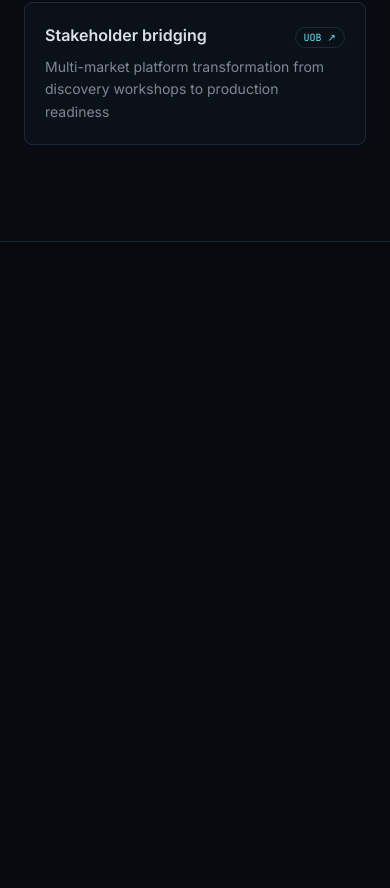
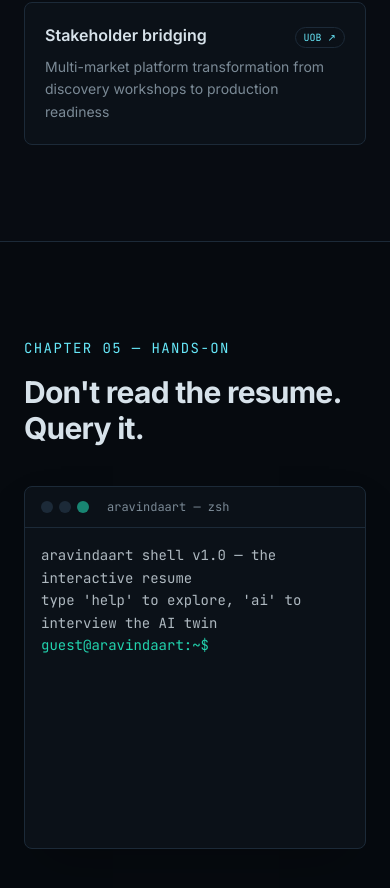
Before and after one commit to aravindaart/portfolio, a Next.js app: page / in a window 390 px wide. Shown: the part 7566-8454 px from the top of the page. Before the commit the page ends 7808 px from the top, so only its background shows below. Built offline with nearby package versions, Linux system fonts and the light colour scheme.

Commit message:
feat: interactive terminal UI

```diff
--- a/app/page.tsx
+++ b/app/page.tsx
@@ -1,6 +1,7 @@
 import { ChapterSection } from "@/components/story/ChapterSection";
 import { FdeThesis } from "@/components/story/FdeThesis";
 import { Hero } from "@/components/story/Hero";
+import { Terminal } from "@/components/terminal/Terminal";
 import { ModeProvider } from "@/lib/mode";
 import { profile } from "@/content/profile";
 
@@ -13,6 +14,7 @@ export default function Home() {
           <ChapterSection key={chapter.id} chapter={chapter} />
         ))}
         <FdeThesis profile={profile} />
+        <Terminal />
       </main>
     </ModeProvider>
   );
--- /dev/null
+++ b/components/terminal/Terminal.tsx
@@ -0,0 +1,169 @@
+"use client";
+
+import { useEffect, useRef, useState } from "react";
+import { executeCommand } from "@/lib/terminal/commands";
+import { useMode } from "@/lib/mode";
+import { profile } from "@/content/profile";
+import { AiChat } from "@/components/terminal/AiChat";
+
+const PROMPT = "guest@aravindaart:~$";
+
+interface LogEntry {
+  id: number;
+  kind: "input" | "output";
+  text: string;
+}
+
+const WELCOME: string[] = [
+  "aravindaart shell v1.0 — the interactive resume",
+  "type 'help' to explore, 'ai' to interview the AI twin",
+];
+
+export function Terminal() {
+  const { toggle } = useMode();
+  const aiEnabled = process.env.NEXT_PUBLIC_AI_ENABLED === "1";
+  const [log, setLog] = useState<LogEntry[]>(
+    WELCOME.map((text, id) => ({ id, kind: "output", text })),
+  );
+  const [input, setInput] = useState("");
+  const [history, setHistory] = useState<string[]>([]);
+  const [historyIndex, setHistoryIndex] = useState(-1);
+  const [aiActive, setAiActive] = useState(false);
+  const nextId = useRef(WELCOME.length);
+  const scrollRef = useRef<HTMLDivElement>(null);
+  const inputRef = useRef<HTMLInputElement>(null);
+
+  useEffect(() => {
+    scrollRef.current?.scrollTo({ top: scrollRef.current.scrollHeight });
+  }, [log, aiActive]);
+
+  const append = (entries: Omit<LogEntry, "id">[]) => {
+    setLog((current) => [
+      ...current,
+      ...entries.map((entry) => ({ ...entry, id: nextId.current++ })),
+    ]);
+  };
+
+  const submit = () => {
+    const command = input.trim();
+    setInput("");
+    setHistoryIndex(-1);
+    if (!command) return;
+    setHistory((h) => [command, ...h]);
+
+    const result = executeCommand(command, profile);
+    const echo: Omit<LogEntry, "id">[] = [
+      { kind: "input", text: `${PROMPT} ${command}` },
+      ...result.output.map((text) => ({ kind: "output" as const, text })),
+    ];
+
+    switch (result.action?.type) {
+      case "clear":
+        setLog([]);
+        return;
+      case "scroll":
+        append(echo);
+        document
+          .getElementById(result.action.target)
+          ?.scrollIntoView({ behavior: "smooth" });
+        return;
+      case "recruiter":
+        append(echo);
+        toggle();
+        return;
+      case "ai":
+        if (aiEnabled) {
+          append(echo);
+          setAiActive(true);
+        } else {
+          append([
+            ...echo,
+            {
+              kind: "output",
+              text: "AI twin is offline in this build — the scripted shell knows everything anyway. Try 'incidents' or 'experience walmart'.",
+            },
+          ]);
+        }
+        return;
+      default:
+        append(echo);
+    }
+  };
+
+  const onKeyDown = (event: React.KeyboardEvent<HTMLInputElement>) => {
+    if (event.key === "Enter") {
+      submit();
+    } else if (event.key === "ArrowUp") {
+      event.preventDefault();
+      const next = Math.min(historyIndex + 1, history.length - 1);
+      if (history[next] !== undefined) {
+        setHistoryIndex(next);
+        setInput(history[next]);
+      }
+    } else if (event.key === "ArrowDown") {
+      event.preventDefault();
+      const next = historyIndex - 1;
+      setHistoryIndex(Math.max(next, -1));
+      setInput(next >= 0 ? (history[next] ?? "") : "");
+    } else if (event.key === "Escape") {
+      inputRef.current?.blur();
+    }
+  };
+
+  return (
+    <section id="terminal" className="mx-auto w-full max-w-5xl px-6 py-24">
+      <p className="font-mono text-sm tracking-widest text-accent2 uppercase">
+        Chapter 05 — Hands-On
+      </p>
+      <h2 className="mt-4 text-3xl font-bold tracking-tight text-text sm:text-5xl">
+        Don&apos;t read the resume. Query it.
+      </h2>
+
+      <div className="mt-10 overflow-hidden rounded-lg border border-edge bg-surface shadow-2xl">
+        <div className="flex items-center gap-1.5 border-b border-edge px-4 py-3">
+          <span aria-hidden className="h-3 w-3 rounded-full bg-edge" />
+          <span aria-hidden className="h-3 w-3 rounded-full bg-edge" />
+          <span aria-hidden className="h-3 w-3 rounded-full bg-accent/60" />
+          <span className="ml-3 font-mono text-xs text-dim">
+            aravindaart — zsh
+          </span>
+        </div>
+
+        {aiActive ? (
+          <AiChat onExit={() => setAiActive(false)} />
+        ) : (
+          <div
+            ref={scrollRef}
+            className="h-80 overflow-y-auto p-4 font-mono text-sm"
+            onClick={() => inputRef.current?.focus()}
+          >
+            {log.map((entry) => (
+              <p
+                key={entry.id}
+                className={`whitespace-pre-wrap leading-relaxed ${
+                  entry.kind === "input" ? "text-accent" : "text-text/80"
+                }`}
+              >
+                {entry.text}
+              </p>
+            ))}
+            <div className="flex items-center gap-2">
+              <span className="shrink-0 text-accent">{PROMPT}</span>
+              <input
+                ref={inputRef}
+                value={input}
+                onChange={(event) => setInput(event.target.value)}
+                onKeyDown={onKeyDown}
+                aria-label="Terminal command input"
+                autoComplete="off"
+                autoCapitalize="off"
+                spellCheck={false}
+                className="w-full bg-transparent text-text caret-accent outline-none"
+              />
+            </div>
+          </div>
+        )}
+      </div>
+    </section>
+  );
+}
```
